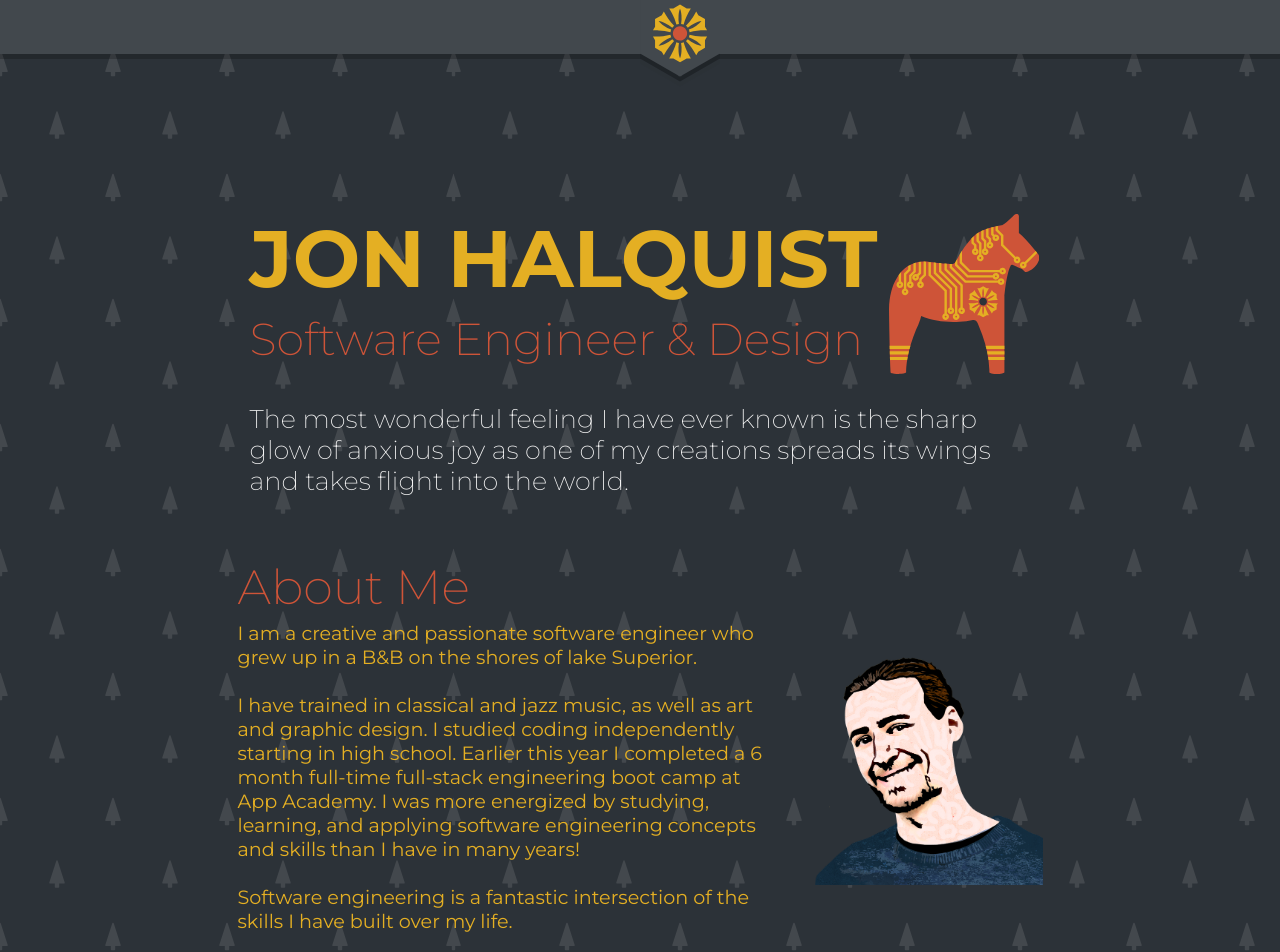
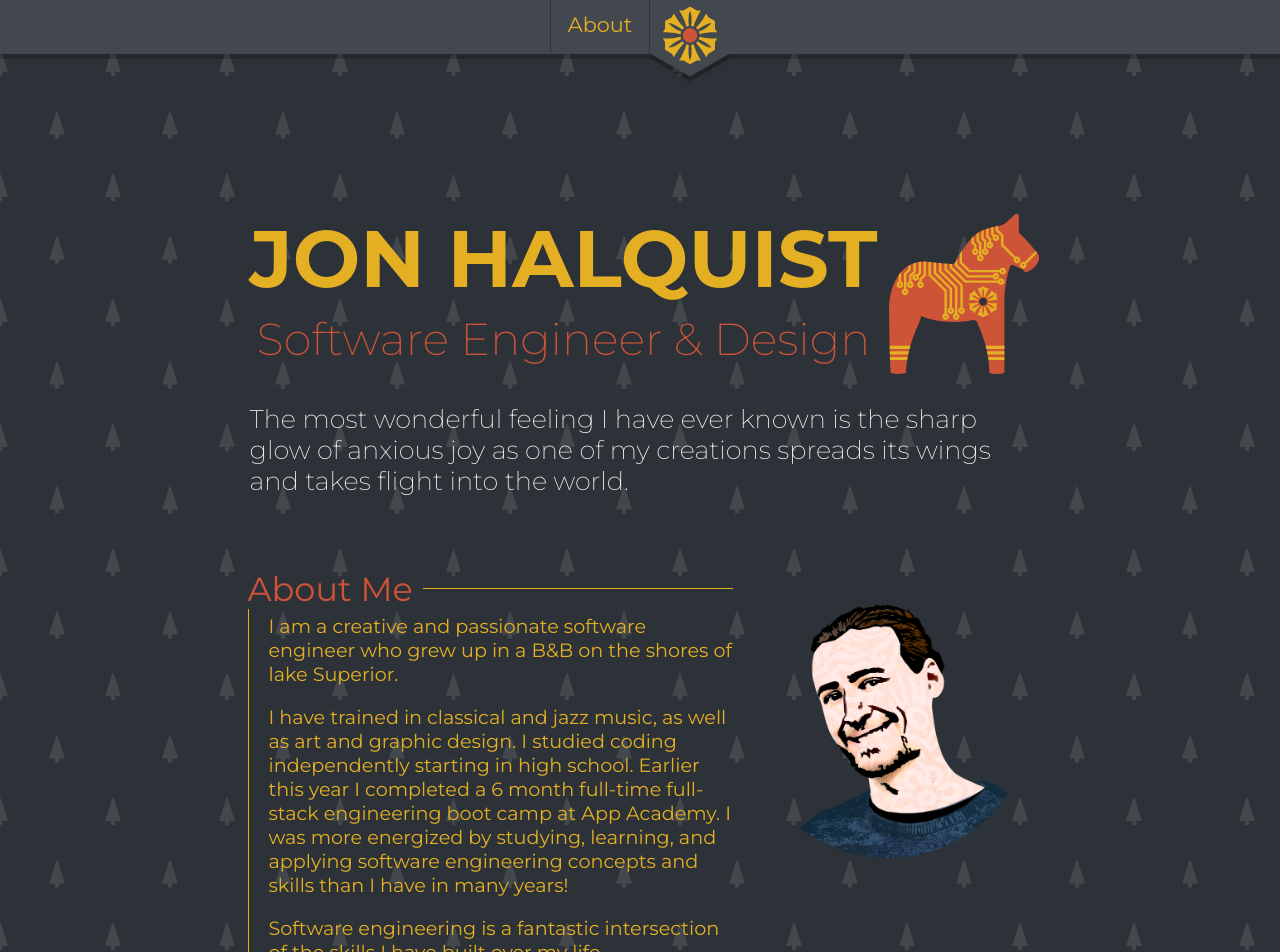
Before and after one commit to halquist/halquist.github.io, a React (Create React App) app in the folder frontend/: page / in a window 1280 px wide. Shown: the top 952 px of the page. Built offline with nearby package versions, Linux system fonts and the light colour scheme; a web font is replaced by a local one.

Commit message:
adjusted rendering for narrow screens and added scroll to element

```diff
--- a/frontend/package.json
+++ b/frontend/package.json
@@ -13,6 +13,7 @@
     "react-redux": "^7.2.8",
     "react-router-dom": "^5.3.1",
     "react-scripts": "5.0.1",
+    "react-scroll": "^1.8.7",
     "redux": "^4.2.0",
     "redux-thunk": "^2.4.1"
   },
--- a/frontend/src/components/InfoCell/InfoCell.css
+++ b/frontend/src/components/InfoCell/InfoCell.css
@@ -1,9 +1,15 @@
 .infoOuterContainer {
   width: 100%;
+  height: 100%;
   display: flex;
+  flex-direction: row-reverse;
   justify-content: center;
-  align-items: center;
+  align-items: flex-start;
   gap: 10px;
+  /* border: 2px solid #42484D; */
+  border-radius: 20px;
+  /* background-color: rgba(0, 0, 0, 0.2); */
+  padding: 10px;
 }
 
 .textContainer {
@@ -11,24 +17,33 @@
   flex-direction: column;
   justify-content: center;
   align-items: flex-start;
-  /* width: 100%; */
 }
 
 .photoContainer {
   display: flex;
   flex-direction: column;
-  justify-content: center;
+  justify-content: flex-start;
   align-items: center;
   width: 100%;
+  height: 100%;
 }
 
 .cellTitleText {
+  display: flex;
+  align-items: center;
+  justify-content: space-between;
   font-family: 'Montserrat', sans-serif;
-  font-weight: 200;
-  color: #CE5438;
+  font-weight: 400;
+  color:#CE5438;
+  font-size: 2.1em;
+  text-align: center;
+  width: 100%;
+  gap: 10px;
+  /* margin-bottom: 20px; */
+}
 
-  font-size: 3em;
-  text-align: center;
+.logoSmall {
+
 }
 
 .cellContentText {
@@ -41,4 +56,29 @@
 
 #meHeadshot {
   transform: scaleX(-1);
+  border-radius: 50%;
 }
+
+.fillLineHorizontal {
+  background-color: #E4AF23;
+  height: 1px;
+  flex-grow: 1;
+}
+
+.fillLineVertical {
+  background-color: #E4AF23;
+  min-width: 1px;
+  flex-grow: 1;
+  min-height: 100%;
+}
+
+.cellContentContainer {
+  display: flex;
+  gap: 20px;
+}
+
+@media screen and (orientation: portrait) {
+  .infoOuterContainer {
+    flex-direction: column;
+  }
+}
--- a/frontend/src/components/InfoCell/InfoCell.js
+++ b/frontend/src/components/InfoCell/InfoCell.js
@@ -1,30 +1,27 @@
 import './InfoCell.css';
-import me_headshot from '../../images/me_headshot.png';
+import LogoSmall from '../Intro/LogoSmall';
 
+// props should pass an object with a title entry, a content entry which is an array of paragraphs
+// and one or 2 images, which are linked to the image in the object file
+const InfoCell = ({ props }) => {
 
-const InfoCell = () => {
   return(
     <div className='infoOuterContainer'>
+      <div className='photoContainer'>
+        <img id='meHeadshot' src={props.image1} width='290px'/>
+      </div>
       <div className='textContainer'>
         <div className='cellTitleText'>
-          About Me
+          {/* <LogoSmall /> */}
+          {props.title}
+          <div className='fillLineHorizontal'></div>
         </div>
-        <p className='cellContentText'>
-        I am a creative and passionate software engineer who grew up in a B&B on the shores of lake Superior.
-        </p>
-        <p className='cellContentText'>
-        I have trained in classical and jazz music, as well as art and graphic design. I studied coding independently
-        starting in high school.
-        Earlier this year I completed a 6 month full-time full-stack engineering boot camp at App Academy.
-        I was more energized by studying, learning, and applying software engineering concepts and skills than I have
-        in many years!
-        </p>
-        <p className='cellContentText'>
-        Software engineering is a fantastic intersection of the skills I have built over my life.
-        </p>
-      </div>
-      <div className='photoContainer'>
-        <img id='meHeadshot' src={me_headshot} width='260px'/>
+        <div className='cellContentContainer'>
+          <div className='fillLineVertical'></div>
+          <div className='cellContent'>
+            {props.content.map((el) => <p className='cellContentText' key={el[1] + el[2]}>{el}</p>)}
+          </div>
+        </div>
       </div>
     </div>
   )
--- /dev/null
+++ b/frontend/src/components/Intro/AboutMe.js
@@ -0,0 +1,13 @@
+import me_headshot from '../../images/me_headshot.png';
+
+const AboutMe ={
+  title: 'About Me',
+  content: [
+    'I am a creative and passionate software engineer who grew up in a B&B on the shores of lake Superior.',
+    'I have trained in classical and jazz music, as well as art and graphic design. I studied coding independently starting in high school. Earlier this year I completed a 6 month full-time full-stack engineering boot camp at App Academy. I was more energized by studying, learning, and applying software engineering concepts and skills than I have in many years!',
+    'Software engineering is a fantastic intersection of the skills I have built over my life.'
+  ],
+  image1: me_headshot
+}
+
+export default AboutMe;
--- a/frontend/src/components/Intro/Intro.css
+++ b/frontend/src/components/Intro/Intro.css
@@ -13,12 +13,13 @@
 #topContainer {
   display: flex;
   align-items: center;
+  justify-content: center;
   flex-direction: column;
   padding: 10px;
   /* padding-top: 60px; */
   width: 100vw;
   max-width: 825px;
-  min-width: 350px;
+  /* min-width: 350px; */
 }
 
 .contentHero {
@@ -44,7 +45,7 @@
   min-width: 350px;
   display: flex;
   flex-direction: column;
-  align-items: flex-start;
+  align-items: center;
   padding: 0px 12px 12px 12px;
   /* flex-shrink: 1; */
   /* margin-top: 150px; */
@@ -78,6 +79,7 @@
   font-weight: 200;
   margin-top: 5px;
   text-align: center;
+
   /* animation: blur_in 1s ease-in-out; */
 
 }
@@ -114,6 +116,17 @@
   }
 }
 
+@media screen and (max-width: 450px) {
+  #titleName {
+    text-align: left;
+    font-size: 3.4em;
+  }
+  #subName {
+    text-align: left;
+    font-size: 2em;
+  }
+}
+
 @keyframes blur_in {
   0% {
     /* opacity: 0; */
@@ -123,3 +136,7 @@
     /* opacity: 1; */
   }
 }
+
+#aboutScroll {
+  margin-bottom: 1000px;
+}
--- a/frontend/src/components/Intro/Intro.js
+++ b/frontend/src/components/Intro/Intro.js
@@ -5,6 +5,8 @@ import circuitHorse from '../../images/circuit_horse.svg'
 import SlotSpinner from '../SlotSpinner/SlotSpinner';
 import IconArr from './IconArr';
 import InfoCell from '../InfoCell';
+import AboutMe from './AboutMe';
+import { Element } from 'react-scroll';
 
 const Intro = () => {
   return (
@@ -25,7 +27,9 @@ const Intro = () => {
       <div id='slotContainer'>
         {/* <SlotSpinner winRate='4' IconArr={IconArr} /> */}
       </div>
-      <InfoCell />
+      <Element id='aboutScroll' name='aboutScroll'>
+        <InfoCell props={AboutMe}/>
+      </Element>
       {/* <img id='meHeadshot' src={skullPCB} width='600px'/> */}
     </div>
   )
--- /dev/null
+++ b/frontend/src/components/Intro/LogoSmall.js
@@ -0,0 +1,45 @@
+import './Intro.css'
+
+const LogoSmall = () => {
+  return (
+  <svg version="1.1" id="logoSmall" xmlns="http://www.w3.org/2000/svg" x="0px" y="0px"
+    width="30px" height="30px" viewBox="0 -32 200 200" enableBackground="new 0 0 200 200">
+    <g>
+      <path id='petal1' fill="#E4AF23" d="M47.16,68.997c9.777,0.439,19.627,1.784,29.079,4.357c0.297-2.183,0.899-4.313,1.777-6.334
+        c-6.551-2.357-12.786-5.641-18.518-9.583c-4.71-3.24-9.573-7.033-12.949-11.709c5.617,0.552,11.227,2.814,16.285,5.2
+        c6.398,3.017,12.469,6.824,17.876,11.392c1.288-1.745,2.835-3.319,4.611-4.693C74.888,47.24,66.489,34.874,59.541,21.945
+        l-5.183,8.974l-16.728,9.658v19.316l-5.183,8.974C37.351,68.73,42.262,68.702,47.16,68.997
+        C50.094,69.128,44.226,68.82,47.16,68.997z"/>
+      <path id='petal6' fill="#E4AF23" d="M67.006,118.609c5.268-8.245,11.36-16.078,18.298-22.987c-1.71-1.329-3.264-2.899-4.597-4.71
+        c-5.313,4.49-11.268,8.243-17.544,11.234c-5.154,2.456-10.882,4.795-16.618,5.356c3.322-4.576,8.042-8.302,12.649-11.499
+        C65.007,91.969,71.34,88.618,78,86.214c-0.9-2.058-1.485-4.187-1.778-6.334c-14.197,3.858-29.116,4.923-43.776,4.482l5.185,8.983
+        v19.31l16.724,9.653l5.185,8.983C61.864,126.974,64.304,122.705,67.006,118.609C68.586,116.136,65.388,121.062,67.006,118.609z"/>
+      <path id='petal5' fill="#E4AF23" d="M119.897,126.232c-4.505-8.688-8.264-17.888-10.764-27.358c-2.079,0.85-4.218,1.404-6.371,1.648
+        c1.24,6.891,1.502,13.974,0.942,20.947c-0.455,5.664-1.324,11.693-3.654,16.93c-2.295-5.112-3.156-11.021-3.626-16.557
+        c-0.603-7.104-0.345-14.319,0.915-21.34c-2.19-0.252-4.333-0.798-6.371-1.628c-3.774,14.231-10.3,27.676-18.011,40.166
+        l10.373-0.005l16.722,9.658l16.722-9.658l10.369,0.005C124.567,134.867,122.095,130.619,119.897,126.232
+        C118.545,123.624,121.213,128.858,119.897,126.232z"/>
+      <path id='petal3' fill="#E4AF23" d="M133.094,34.618c-5.263,8.252-11.361,16.078-18.298,22.991c1.713,1.326,3.263,2.903,4.596,4.71
+        c5.315-4.49,11.272-8.24,17.549-11.232c5.166-2.463,10.876-4.773,16.619-5.362c-3.308,4.582-8.048,8.311-12.651,11.504
+        c-5.811,4.031-12.146,7.391-18.806,9.786c0.899,2.058,1.49,4.185,1.781,6.333c14.193-3.86,29.115-4.923,43.771-4.482l-5.18-8.974
+        V40.577l-16.73-9.658l-5.181-8.978C138.234,26.256,135.801,30.525,133.094,34.618C131.515,37.094,134.714,32.169,133.094,34.618z"
+        />
+      <path id='petal2' fill="#E4AF23" d="M80.206,27c4.508,8.689,8.254,17.892,10.765,27.361c2.076-0.852,4.215-1.402,6.369-1.648
+        c-1.238-6.893-1.504-13.975-0.942-20.951c0.456-5.652,1.308-11.712,3.655-16.93c2.292,5.113,3.154,11.021,3.625,16.557
+        c0.604,7.104,0.349,14.324-0.915,21.346c2.189,0.25,4.33,0.794,6.367,1.624c3.797-14.238,10.307-27.658,18.012-40.167
+        l-10.362,0.004l-16.726-9.66l-16.725,9.656l-10.371,0.004C75.535,18.37,78.011,22.612,80.206,27
+        C81.558,29.606,78.891,24.372,80.206,27z"/>
+      <path id='petal4' fill="#E4AF23" d="M152.941,84.237c-9.776-0.447-19.62-1.79-29.072-4.357c-0.299,2.183-0.903,4.311-1.78,6.334
+        c6.55,2.36,12.784,5.641,18.518,9.583c4.704,3.234,9.593,7.03,12.951,11.714c-5.623-0.582-11.219-2.814-16.289-5.205
+        c-6.397-3.016-12.462-6.823-17.872-11.385c-1.288,1.742-2.836,3.317-4.612,4.693c10.463,10.341,18.825,22.773,25.78,35.679
+        l5.186-8.983l16.726-9.653V93.336l5.18-8.974C162.754,84.51,157.838,84.528,152.941,84.237
+        C150.008,84.103,155.875,84.412,152.941,84.237z"/>
+      <path id='centerPetal' fill="#CE5438" d="M115.464,67.719c-4.631-8.023-15.015-11.171-23.316-7.045c-8.299,4.125-12.11,14.288-8.504,22.84
+        c3.602,8.543,13.517,12.981,22.279,9.908c8.757-3.071,13.791-12.698,11.262-21.636C116.783,70.365,116.202,68.997,115.464,67.719
+        C110.552,59.208,120.38,76.23,115.464,67.719z"/>
+    </g>
+  </svg>
+  )
+}
+
+export default LogoSmall;
--- a/frontend/src/components/Navigation/Navigation.css
+++ b/frontend/src/components/Navigation/Navigation.css
@@ -1,5 +1,5 @@
 .navBar {
-  width: 100%;
+  width: 100vw;
   background-color: #42484D;
   position: fixed;
   left: 0px;
@@ -19,9 +19,10 @@
 
 .navContent {
   display: flex;
-  max-width: 100%;
-  justify-content: space-around;
-  margin: 0px 20px;
+  width: 100vw;
+  justify-content: center;
+  align-items: center;
+  /* margin: 0px 20px; */
 }
 
 .navContainer {
@@ -80,21 +81,56 @@ color: white;
   margin: 0px 10px;
 }
 
+.aboutLink {
+  display: flex;
+  justify-content: center;
+  align-items: center;
+  color: #E4AF23;
+  font-size: 1.3em;
+  font-weight: 400;
+  border-right: 1px solid #2C3238;
+  border-left: 1px solid #2C3238;
+  border-radius: 0px 0px 4px 4px;
+  height: 60px;
+  width: 100px;
+  user-select: none;
+  cursor: pointer;
+  transition: .2s;
+}
+
+.aboutLink:hover {
+  background-color: rgba(44, 50, 56);
+  color: whitesmoke;
+}
+
+.aboutLinkActive {
+  color: #2C3238;
+  background-color: #E4AF23;
+}
+
+.active {
+  color: #2C3238;
+  background-color: #E4AF23;
+}
+
 #logoNameDiv {
-  display: flex;
-  align-items: center;
-  justify-content: center;
+  width: fit-content;
+  /* display: flex; */
+  /* align-items: center; */
+  /* justify-content: center; */
 }
 
 #logoCombo {
+  width: fit-content;
   position: relative;
   /* bottom: 58px; */
   /* animation: slide_down 1s ease-in-out; */
 }
 
 #logoCrest {
-  position: absolute;
-  bottom: -61px;
+  position: relative;
+  bottom: -3px;
+  /* left: 100%; */
   opacity: 1;
   filter: drop-shadow(0px 5px 0px rgba(0, 0, 0, .1));
   /* box-shadow: 0px 4px 5px rgba(0, 0, 0, .3); */
@@ -104,7 +140,8 @@ color: white;
 
 #logo {
   position: absolute;
-  bottom: -66px;
+  bottom: -6px;
+  left: 0vw;
   opacity: 1;
   transform-origin: 40px 61px;
   animation: slide_down_spin 1.5s ease-in-out;
--- a/frontend/src/components/Navigation/index.js
+++ b/frontend/src/components/Navigation/index.js
@@ -1,14 +1,26 @@
-import React from 'react';
+import React, { useState } from 'react';
 import { NavLink } from 'react-router-dom';
 import { useSelector } from 'react-redux';
 import ProfileButton from './ProfileButton';
 import LoginFormModal from '../LoginFormModal';
 import './Navigation.css';
 import LogoCrest from './LogoCrest';
+import * as Scroll from 'react-scroll';
 import Name from './Name';
 
 function Navigation({ isLoaded }){
+  const ScrollLink = Scroll.Link;
   const sessionUser = useSelector(state => state.session.user);
+  const [reloadLogo, setReloadLogo] = useState(true);
+
+  const spinLogo = () => {
+    setReloadLogo(false)
+    const reloadTimeout = setTimeout(()=> {
+      setReloadLogo(true)
+      clearTimeout(reloadTimeout)
+    }, 1)
+  }
+
 
   let sessionLinks;
   if (sessionUser) {
@@ -26,16 +38,31 @@ function Navigation({ isLoaded }){
 
   return (
     <div className='navBar'>
-      <ul className='navContainer'>
-        <li className='navContent'>
+      <div className='navContainer'>
+        <div className='navContent'>
+          <ScrollLink
+            to='aboutScroll'
+            spy={true}
+            smooth={true}
+            duration={500}
+            offset={-100}
+            className='aboutLink'
+            activeClass='aboutLinkActive'
+            onClick={spinLogo}
+          >
+            About
+          </ScrollLink>
+            {/* <LogoCrest /> */}
           <div id='logoNameDiv'>
-            <LogoCrest />
+            {reloadLogo &&
+              <LogoCrest />
+            }
             {/* <Name /> */}
           </div>
           {/* <NavLink exact to="/" className='homeText'>Home</NavLink> */}
           {/* {isLoaded && sessionLinks} */}
-        </li>
-      </ul>
+        </div>
+      </div>
     </div>
   );
 }
--- a/frontend/src/index.css
+++ b/frontend/src/index.css
@@ -3,14 +3,22 @@
 html {
   background-color: #2C3238;
   font-family: 'Montserrat', sans-serif;
-  padding: 100px 0 0;
+  /* padding: 100px 0 0; */
   background-image: url("./images/background_trees.svg");
   /* background-position: right; */
   background-size: auto;
   background-repeat: repeat;
+}
+
+body {
+  position: relative;
+  margin: 0px;
+  padding: 0px;
+  height: 100%;
+  width: auto;
   display: flex;
   justify-content: center;
-  width: 100%;
+  align-items: center;
 }
 /*
 #trees {
@@ -19,9 +27,20 @@ html {
   width: 500px;
 } */
 
-.root {
+#root {
+  position: relative;
   margin: 0;
-  padding: 100px 0 0;
+  /* padding: 100px 0 0; */
+  display: flex;
+  flex-direction: column;
+  justify-content: center;
+  align-items: center;
+  width: 100vw;
+  height: 100%;
+  justify-content: center;
+  align-items: center;
+  overflow-x: hidden;
+
 }
 
 @keyframes fade_in {
```
Also changed, not shown: 1 other file (tests, documents, lock files or other folders).
